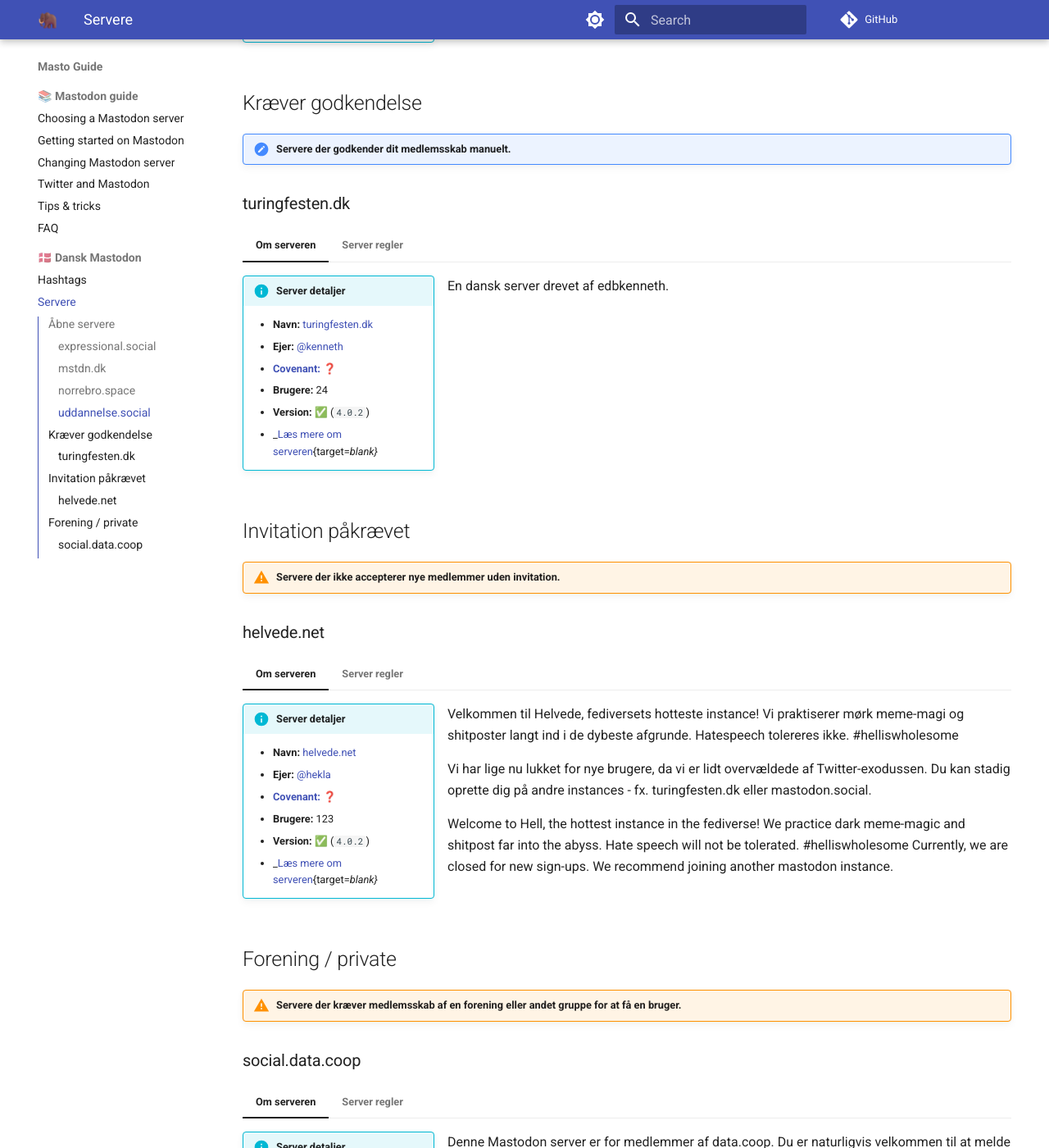
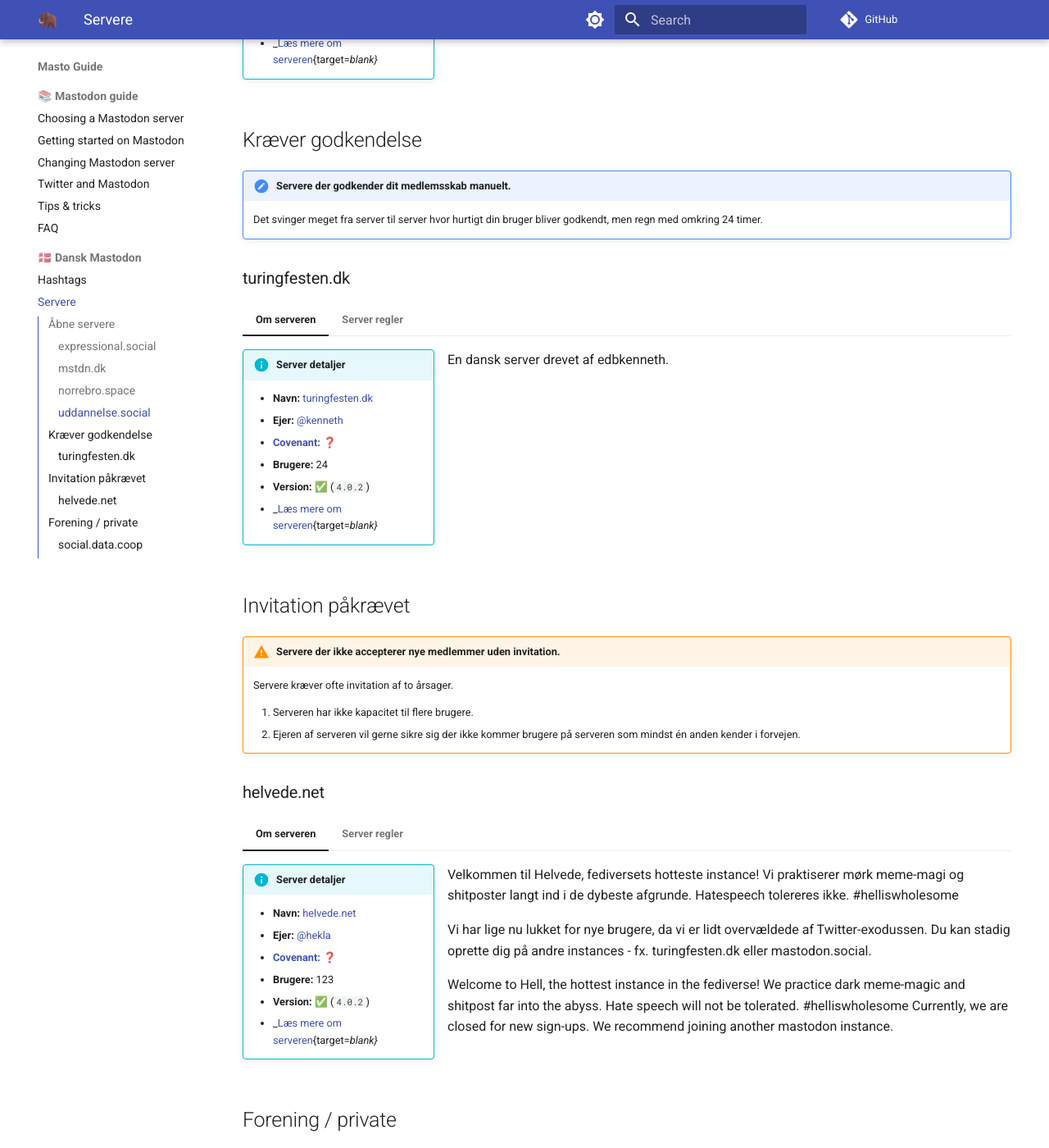
Before and after one commit to jippi/masto-guide, an MkDocs documentation site: the page built from docs/dk/servers.md, in a window 1280 px wide and 1400 px high, scrolled down 1927 px. Shown: the whole window at 82% size. Built offline with MkDocs 1.6.1 and Material for MkDocs 9.7.7, drawn with Linux system fonts in a browser that asks for light colours; comment, search, counter and statistics services are not loaded; some of the changed text lies outside the part shown.

Commit message:
update wording
Signed-off-by: Christian Winther <jippignu@gmail.com>

```diff
--- a/docs/dk/servers.md
+++ b/docs/dk/servers.md
@@ -4,12 +4,15 @@
 
 Siden indeholder Mastodon servere der er drevet og ejet af danskere. [Læs mere om hvad der er vigtigt at overveje ved server valg](../guide/choosing-a-server.md)
 
-_Listen bliver opdateret automatisk, ca en gang i døgnet og er sorteret efter domæne navn. Sidst opdateret 26 Nov 22 01:47 CET_
+_Listen bliver opdateret automatisk, ca en gang i døgnet og er sorteret efter domæne navn. Sidst opdateret 26 Nov 22 01:56 CET_
 
 
 ## Åbne servere
 
 !!! success "Servere du kan blive medlem af med det samme, uden godkendelse."
+
+    Du kan oprette dig og begynde at bruge din konto med det samme. Der er ingen godkendelse eller krav du skal opfylde (udover at følge reglerne).
+
 
 
 
@@ -190,6 +193,9 @@ _Listen bliver opdateret automatisk, ca en gang i døgnet og er sorteret efter d
 
 !!! note "Servere der godkender dit medlemsskab manuelt."
 
+    Det svinger meget fra server til server hvor hurtigt din bruger bliver godkendt, men regn med omkring 24 timer.
+
+
 
 
 ### turingfesten.dk
@@ -225,6 +231,12 @@ _Listen bliver opdateret automatisk, ca en gang i døgnet og er sorteret efter d
 ## Invitation påkrævet
 
 !!! warning "Servere der ikke accepterer nye medlemmer uden invitation."
+
+    Servere kræver ofte invitation af to årsager.
+
+    1. Serveren har ikke kapacitet til flere brugere.
+    2. Ejeren af serveren vil gerne sikre sig der ikke kommer brugere på serveren som mindst én anden kender i forvejen.
+
 
 
 
@@ -274,7 +286,9 @@ _Listen bliver opdateret automatisk, ca en gang i døgnet og er sorteret efter d
     - [X] 9. Vi tolererer ikke spam og bots. Det inkluderer automatisk crossposting af indhold fra andre platforme over på din profil på helvede.net.
 ## Forening / private
 
-!!! warning "Servere der kræver medlemsskab af en forening eller andet gruppe for at få en bruger."
+!!! warning "Servere der kræver medlemsskab af en forening eller opfylde andre særlige krav for at få en bruger."
+
+
 
 
 
```
Also changed, not shown: server-config.yml (+10 -1 lines), 2 other files.
